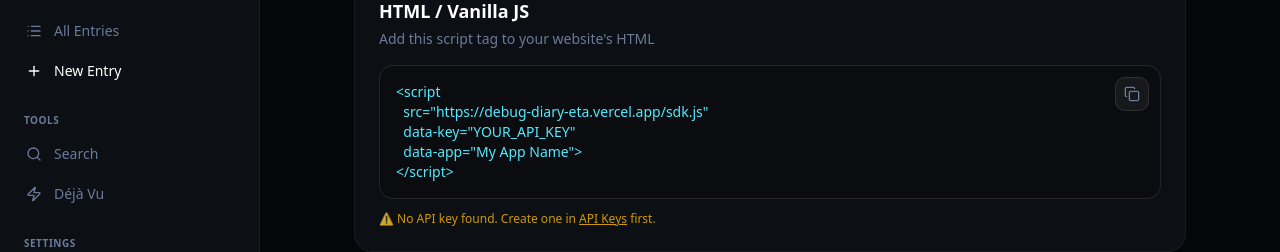
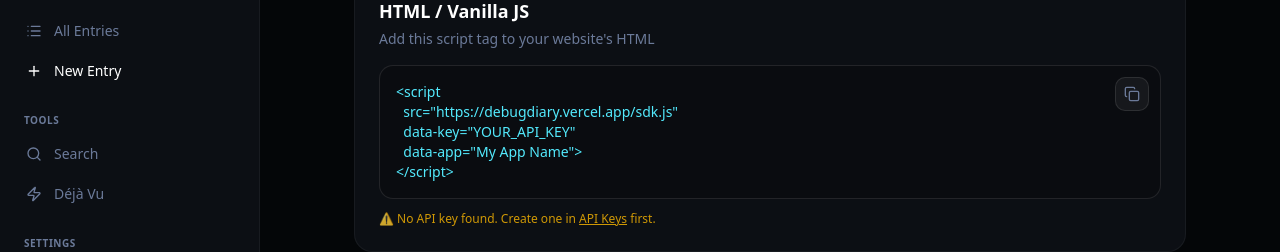
Before and after one commit to yashworkspace1/DebugDiary, a Next.js app in the folder debugdiary/: page /settings/sdk in a window 1280 px wide. Shown: the part 144-396 px from the top of the page. Built offline with nearby package versions, Linux system fonts and the light colour scheme; no server answers.

Commit message:
fix: update SDK URL to debugdiary.vercel.app

```diff
--- a/debugdiary/app/(app)/settings/sdk/page.tsx
+++ b/debugdiary/app/(app)/settings/sdk/page.tsx
@@ -20,7 +20,7 @@ export default function SDKSetupPage() {
             .catch(() => { })
     }, [])
 
-    const scriptTag = `<script\n  src="https://debug-diary-eta.vercel.app/sdk.js"\n  data-key="${apiKey || 'YOUR_API_KEY'}"\n  data-app="My App Name">\n</script>`
+    const scriptTag = `<script\n  src="https://debugdiary.vercel.app/sdk.js"\n  data-key="${apiKey || 'YOUR_API_KEY'}"\n  data-app="My App Name">\n</script>`
 
     const handleCopy = () => {
         navigator.clipboard.writeText(scriptTag)
--- a/debugdiary/public/sdk.js
+++ b/debugdiary/public/sdk.js
@@ -5,7 +5,7 @@
     if (!script) return;
 
     var apiKey = script.getAttribute('data-key');
-    var apiUrl = script.getAttribute('data-url') || 'https://debug-diary-eta.vercel.app';
+    var apiUrl = script.getAttribute('data-url') || 'https://debugdiary.vercel.app';
     var appName = script.getAttribute('data-app') || document.title || 'Unknown App';
 
     if (!apiKey) {
```
